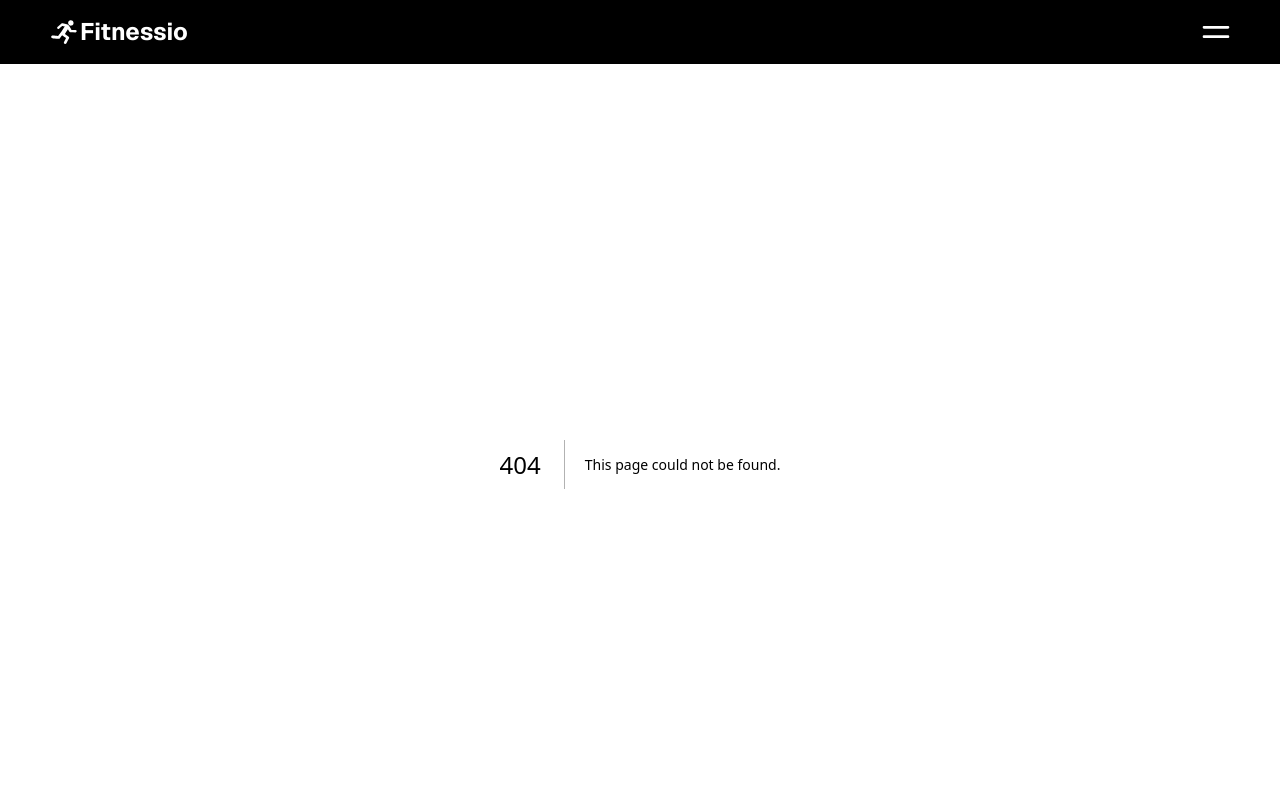
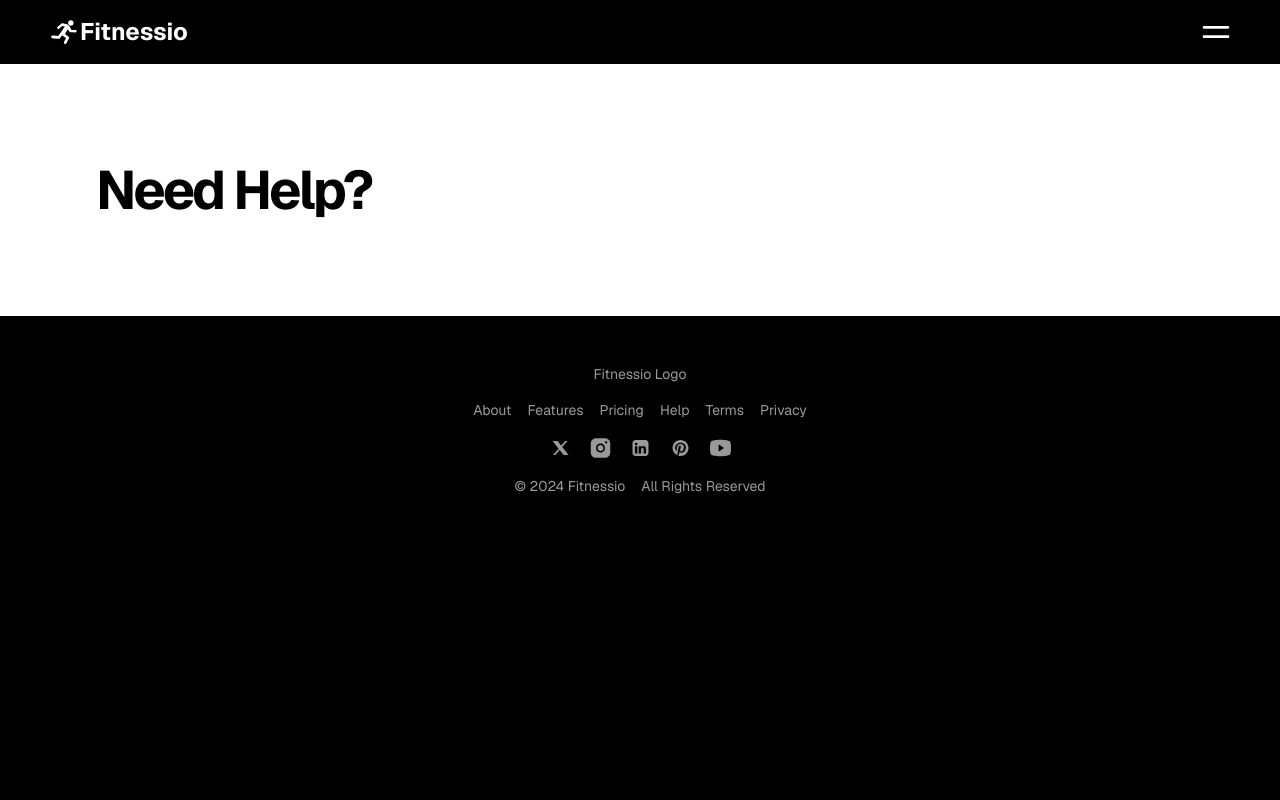
Before and after one commit to dylewskii/fitness-saas, a Next.js app: page /help in a window 1280 px wide. Before the commit this address had no page. Shown: the top 800 px of the page. Built offline with nearby package versions, Linux system fonts and the light colour scheme.

Commit message:
feat: add contact us page

```diff
--- /dev/null
+++ b/src/app/help/page.tsx
@@ -0,0 +1,9 @@
+import React from "react";
+
+export default function HelpPage() {
+  return (
+    <div className="flex items-center bg-white p-24">
+      <h1 className="section-title">Need Help?</h1>
+    </div>
+  );
+}
```
